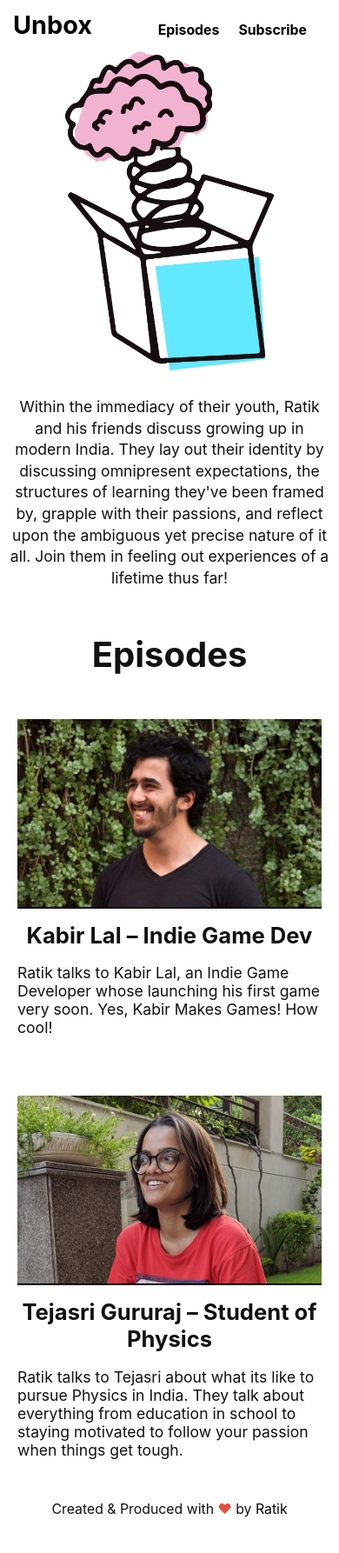
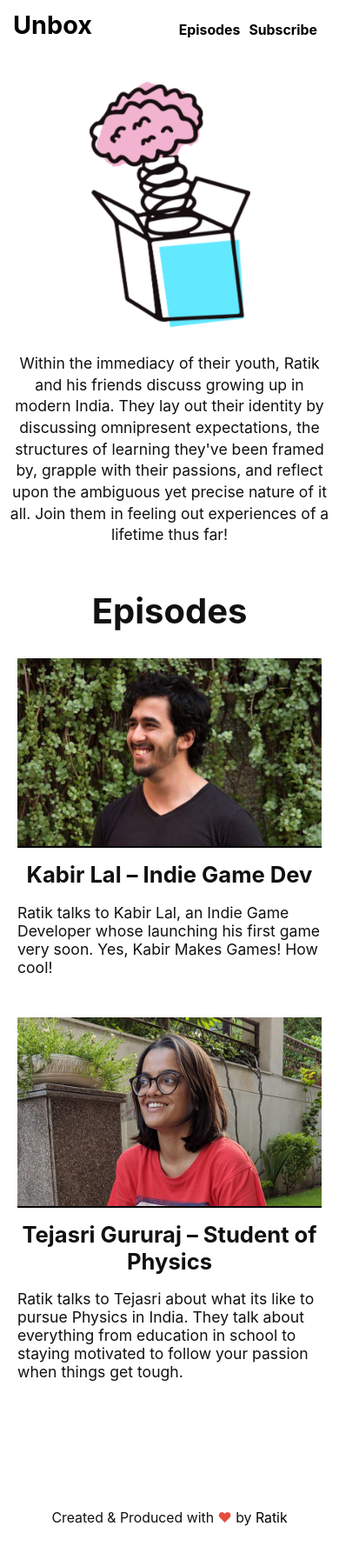
Before and after one commit to libhide/unboxpod, a Jekyll site: the page built from index.html, in a window 390 px wide. Shown: the whole page at 87% size. Built offline with Jekyll 4.4.1, drawn with Linux system fonts in a browser that asks for light colours.

Commit message:
Tweak mobile styles

```diff
--- a/_sass/_base.scss
+++ b/_sass/_base.scss
@@ -117,7 +117,11 @@ nav#nav {
             flex-direction: row;
 
     li {
-      margin-right: 22px;
+      margin-right: 10px;
+
+      @media screen and (min-width: 900px) {
+        margin-right: 22px;
+      }
     }
   }
 
@@ -142,4 +146,9 @@ footer {
       -ms-flex-pack: center;
           justify-content: center;
   text-align: center;
+  margin-top: 100px;
+
+  @media screen and (min-width: 900px) {
+    margin-top: 0;
+  }
 }
--- a/_sass/_browse.scss
+++ b/_sass/_browse.scss
@@ -2,8 +2,8 @@ section.hero {
   .illustration {
     max-width: 100%;
     display: block;
-    margin: 0 auto;
-    width: 65%;
+    margin: 35px auto 0;
+    width: 50%;
 
     @media screen and (min-width: 700px) {
       width: 40%;
@@ -55,9 +55,6 @@ section.episodes {
   }
 
   .episode {
-    margin-top: 20px;
-    // animation-delay: 2s;
-
     a {
       &:hover { opacity: 1; }
     }
```
